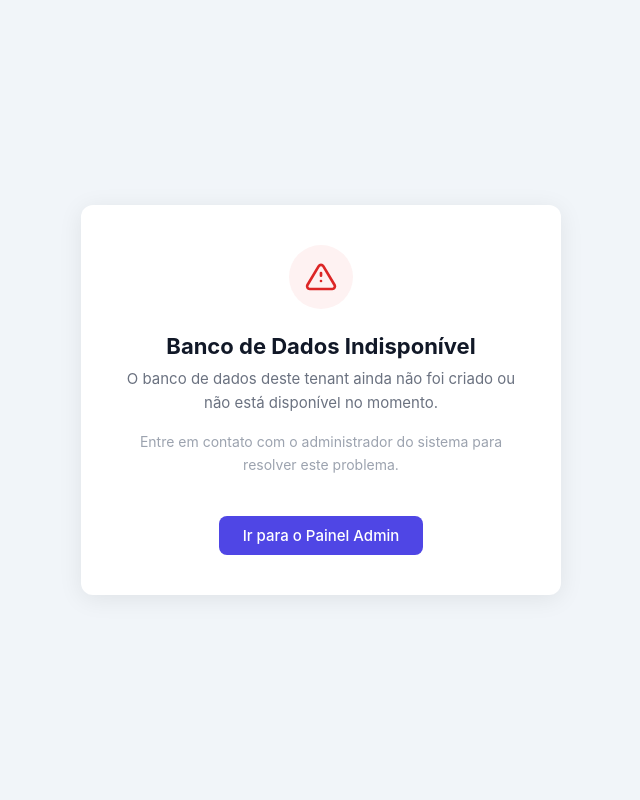
After one commit to RiqueAlvess/plataforma-nr1, a Laravel app: template resources/views/errors/tenant-database-missing.blade.php in a window 1280 px wide. The commit adds this page. Shown: the whole page, without its empty margins (319-959 px from the left). Run offline with Laravel 12, Linux system fonts and the light colour scheme; the template is opened without the code that fills it, so the values that code supplies are empty; parts of the project's set-up code (start-up, migrations or seed data) failed here and were passed over.

Commit message:
fix: corrigir erro de banco de dados do tenant e rota /dashboard no admin
- AppLayout.vue: dashboardRoute para GLOBAL_ADMIN agora aponta para
  admin.dashboard em vez de tenant.dashboard, resolvendo o 404 em
  GET /dashboard ao acessar o painel administrativo
- bootstrap/app.php: adicionar handler para TenantDatabaseDoesNotExistException
  retornando página de erro 503 amigável em vez de crash 500
- resources/views/errors/tenant-database-missing.blade.php: nova view de erro
  para banco de dados de tenant inexistente
- TenantController: adicionar action repairDatabase que executa CreateDatabase
  e MigrateDatabase para tenants com banco ausente
- routes/web.php: adicionar rota POST admin/tenants/{tenant}/repair-database
- Admin/Tenants/Show.vue: adicionar botão 'Reparar Banco de Dados' que permite
  ao admin criar/migrar o banco de um tenant com problema

https://claude.ai/code/session_01RznLThy1TYzn5sBBas1ytf

```diff
--- a/bootstrap/app.php
+++ b/bootstrap/app.php
@@ -5,6 +5,8 @@ use App\Http\Middleware\EnsureRhOrAbove;
 use Illuminate\Foundation\Application;
 use Illuminate\Foundation\Configuration\Exceptions;
 use Illuminate\Foundation\Configuration\Middleware;
+use Illuminate\Http\Request;
+use Stancl\Tenancy\Exceptions\TenantDatabaseDoesNotExistException;
 
 return Application::configure(basePath: dirname(__DIR__))
     ->withRouting(
@@ -25,5 +27,9 @@ return Application::configure(basePath: dirname(__DIR__))
         ]);
     })
     ->withExceptions(function (Exceptions $exceptions): void {
-        //
+        $exceptions->render(function (TenantDatabaseDoesNotExistException $e, Request $request) {
+            return response()->view('errors.tenant-database-missing', [
+                'tenantId' => tenancy()->initialized ? tenant('id') : null,
+            ], 503);
+        });
     })->create();
--- /dev/null
+++ b/resources/views/errors/tenant-database-missing.blade.php
@@ -0,0 +1,36 @@
+<!DOCTYPE html>
+<html lang="pt-BR">
+<head>
+    <meta charset="UTF-8">
+    <meta name="viewport" content="width=device-width, initial-scale=1.0">
+    <title>Serviço Indisponível - Plataforma NR1</title>
+    <style>
+        * { box-sizing: border-box; margin: 0; padding: 0; }
+        body { font-family: -apple-system, BlinkMacSystemFont, 'Segoe UI', sans-serif; background: #f1f5f9; display: flex; align-items: center; justify-content: center; min-height: 100vh; padding: 1rem; }
+        .card { background: white; border-radius: 12px; box-shadow: 0 4px 24px rgba(0,0,0,.08); padding: 2.5rem; max-width: 480px; width: 100%; text-align: center; }
+        .icon { width: 64px; height: 64px; background: #fef2f2; border-radius: 50%; display: flex; align-items: center; justify-content: center; margin: 0 auto 1.5rem; }
+        .icon svg { color: #dc2626; }
+        h1 { font-size: 1.375rem; font-weight: 700; color: #111827; margin-bottom: .5rem; }
+        p { font-size: .9375rem; color: #6b7280; line-height: 1.6; margin-bottom: 1rem; }
+        .code { font-family: monospace; background: #f3f4f6; padding: .25rem .5rem; border-radius: 4px; font-size: .875rem; color: #374151; }
+        a { display: inline-block; margin-top: 1.5rem; padding: .625rem 1.5rem; background: #4f46e5; color: white; border-radius: 8px; text-decoration: none; font-weight: 500; font-size: .9375rem; }
+        a:hover { background: #4338ca; }
+    </style>
+</head>
+<body>
+    <div class="card">
+        <div class="icon">
+            <svg width="32" height="32" fill="none" stroke="currentColor" viewBox="0 0 24 24">
+                <path stroke-linecap="round" stroke-linejoin="round" stroke-width="2" d="M12 9v2m0 4h.01M10.29 3.86L1.82 18a2 2 0 001.71 3h16.94a2 2 0 001.71-3L13.71 3.86a2 2 0 00-3.42 0z"/>
+            </svg>
+        </div>
+        <h1>Banco de Dados Indisponível</h1>
+        <p>O banco de dados deste tenant ainda não foi criado ou não está disponível no momento.</p>
+        @if($tenantId)
+            <p>Tenant: <span class="code">{{ $tenantId }}</span></p>
+        @endif
+        <p style="font-size:.875rem; color:#9ca3af;">Entre em contato com o administrador do sistema para resolver este problema.</p>
+        <a href="http://localhost/admin">Ir para o Painel Admin</a>
+    </div>
+</body>
+</html>
--- a/routes/web.php
+++ b/routes/web.php
@@ -33,6 +33,8 @@ Route::middleware(['auth', 'role:global_admin'])
         Route::get('/', [Admin\DashboardController::class, 'index'])->name('dashboard');
 
         Route::resource('tenants', Admin\TenantController::class);
+        Route::post('tenants/{tenant}/repair-database', [Admin\TenantController::class, 'repairDatabase'])
+            ->name('tenants.repair-database');
         Route::resource('users', Admin\UserController::class);
         Route::post('users/{user}/toggle-lock', [Admin\UserController::class, 'toggleLock'])
             ->name('users.toggle-lock');
```
Also changed, not shown: app/Http/Controllers/Admin/TenantController.php (+11 -0 lines), resources/js/Layouts/AppLayout.vue (+7 -6 lines), resources/js/Pages/Admin/Tenants/Show.vue (+15 -2 lines).
